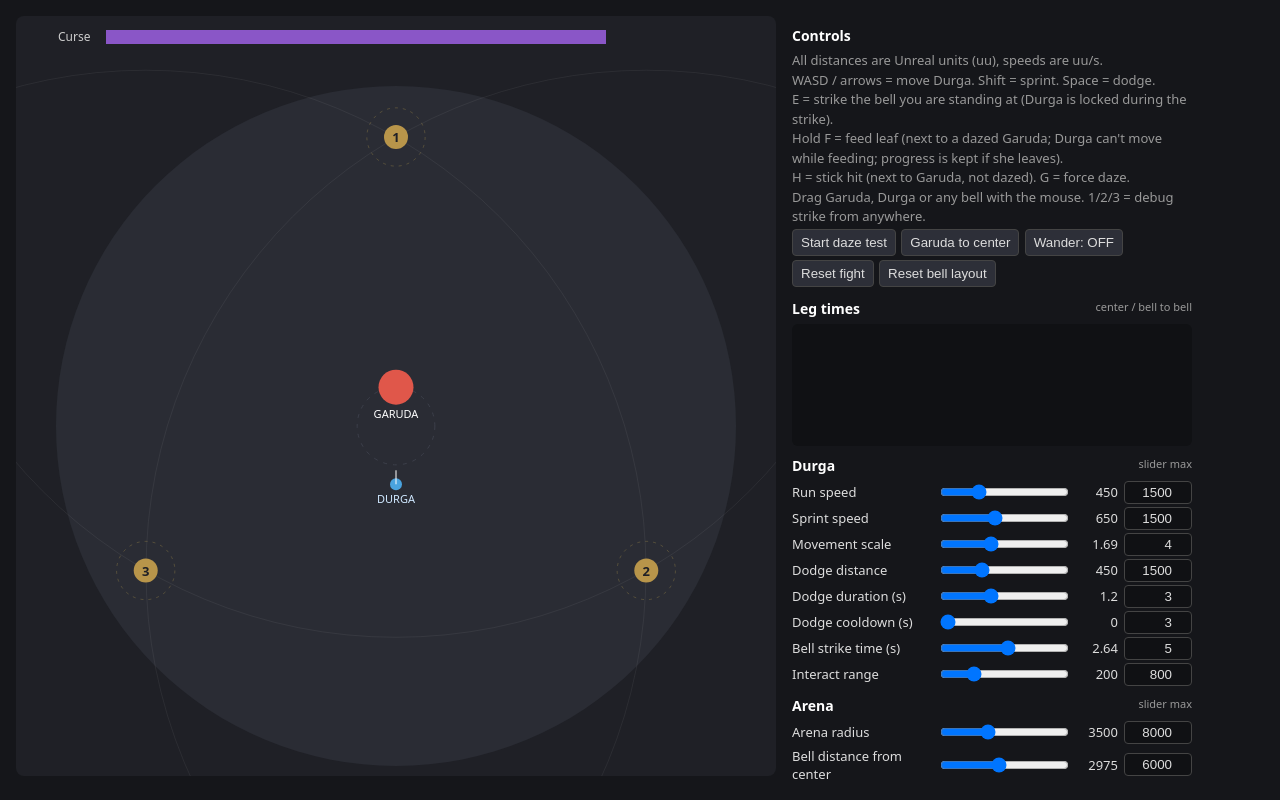
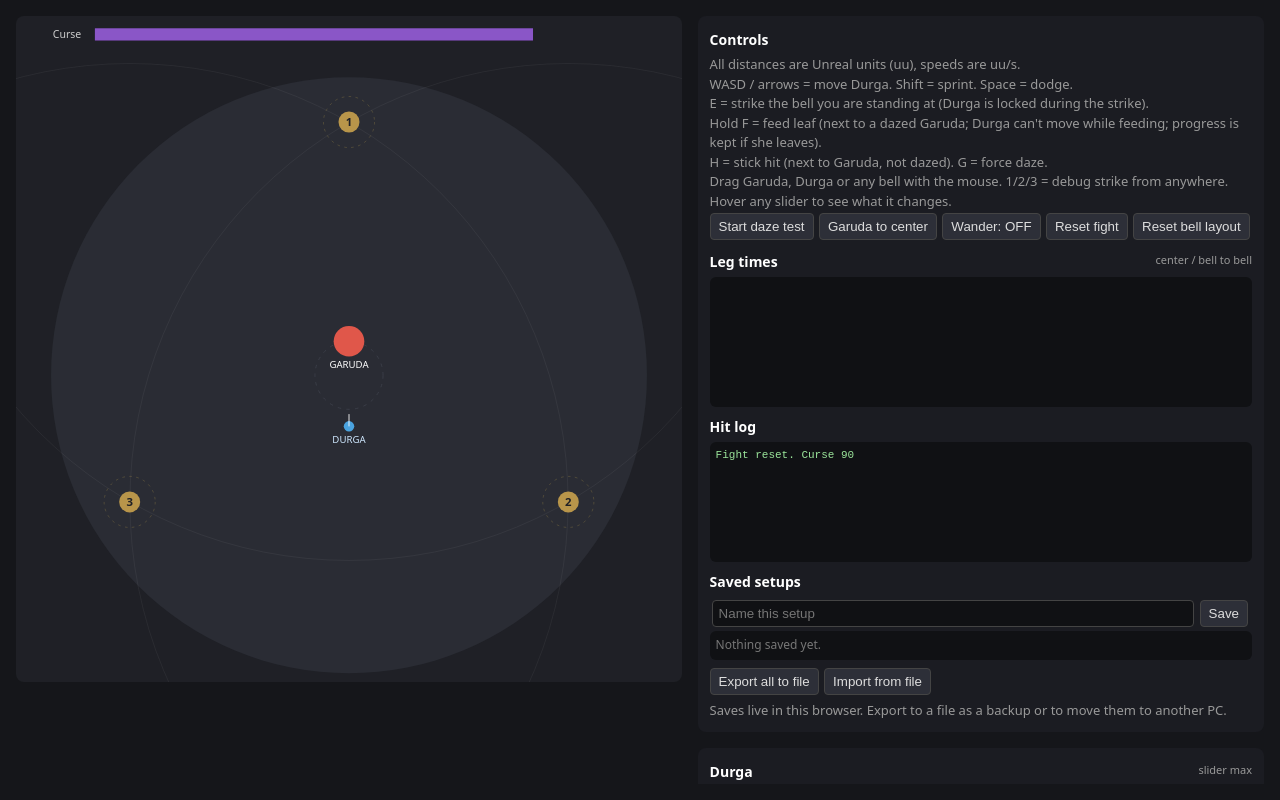
Before and after one commit to pranjall-cmyk/prototype, a plain HTML site: page garuda/index.html in a window 1280 px wide. Drawn offline with Linux system fonts and the light colour scheme.

```diff
--- a/garuda/index.html
+++ b/garuda/index.html
@@ -4,27 +4,31 @@
 <meta charset="UTF-8">
 <title>Garuda Bells Prototype (Unreal units)</title>
 <style>
-  body { margin:0; background:#15161a; color:#ddd; font-family: system-ui, sans-serif; display:flex; gap:16px; padding:16px; }
-  canvas { background:#1f2026; border-radius:8px; flex-shrink:0; height:min(760px, calc(100vh - 32px)); aspect-ratio:1/1; width:auto; }
-  #side { width:400px; flex-shrink:0; font-size:13px; max-height:calc(100vh - 32px); overflow:auto; }
+  * { box-sizing:border-box; }
+  html, body { height:100%; }
+  body { margin:0; background:#15161a; color:#ddd; font-family: system-ui, sans-serif; display:flex; gap:16px; padding:16px; overflow:hidden; }
+  canvas { background:#1f2026; border-radius:8px; flex-shrink:0; height:min(calc(100vh - 32px), 52vw); aspect-ratio:1/1; width:auto; }
+  #side { flex:1; min-width:0; height:calc(100vh - 32px); overflow:auto; display:grid; grid-template-columns: repeat(auto-fill, minmax(350px, 1fr)); gap:16px; align-content:start; font-size:13px; }
+  .panel { background:#1b1c22; border-radius:8px; padding:4px 12px 12px; }
   h3 { margin:10px 0 6px; font-size:14px; color:#fff; }
-  .row { display:flex; align-items:center; gap:6px; margin:3px 0; }
+  .row { display:flex; align-items:center; gap:6px; margin:1px 0; padding:1px 2px; border-radius:4px; }
   .row label { width:150px; }
-  .row input[type=range] { flex:1; }
+  .row input[type=range] { flex:1; min-width:60px; }
   .row span { width:44px; text-align:right; font-variant-numeric: tabular-nums; }
-  .row input.num { width:58px; background:#101114; color:#ddd; border:1px solid #444; border-radius:4px; padding:3px 4px; text-align:right; }
+  .row input.num { width:68px; background:#101114; color:#ddd; border:1px solid #444; border-radius:4px; padding:3px 4px; text-align:right; }
   button { background:#2d2f38; color:#ddd; border:1px solid #444; border-radius:4px; padding:5px 8px; cursor:pointer; margin:2px 2px 2px 0; }
   button:hover { background:#3a3d48; }
   .log { overflow:auto; background:#101114; border-radius:6px; padding:6px; font-family: monospace; font-size:11px; line-height:1.4; }
-  #log { height:170px; } #legs { height:110px; }
+  #legs { height:130px; } #log { height:max(120px, calc(100vh - 760px)); }
   .dmg { color:#ff8a7a; } .time { color:#8fd3ff; } .ok { color:#9be59b; } .fail { color:#ffb84d; } .leg { color:#e6c3ff; }
   .help { color:#999; line-height:1.5; }
   .hint { float:right; font-weight:normal; color:#999; font-size:11px; }
 </style>
 </head>
 <body>
-<canvas id="c" width="760" height="760"></canvas>
+<canvas id="c"></canvas>
 <div id="side">
+ <div class="panel">
   <h3>Controls</h3>
   <div class="help">
     All distances are Unreal units (uu), speeds are uu/s.<br>
@@ -32,7 +36,8 @@
     E = strike the bell you are standing at (Durga is locked during the strike).<br>
     Hold F = feed leaf (next to a dazed Garuda; Durga can't move while feeding; progress is kept if she leaves).<br>
     H = stick hit (next to Garuda, not dazed). G = force daze.<br>
-    Drag Garuda, Durga or any bell with the mouse. 1/2/3 = debug strike from anywhere.
+    Drag Garuda, Durga or any bell with the mouse. 1/2/3 = debug strike from anywhere.<br>
+    Hover any slider to see what it changes.
   </div>
   <div>
     <button id="test">Start daze test</button>
@@ -41,32 +46,30 @@
     <button id="reset">Reset fight</button>
     <button id="layout">Reset bell layout</button>
   </div>
-
   <h3>Leg times <span class="hint">center / bell to bell</span></h3>
   <div id="legs" class="log"></div>
-
-  <div id="sliders"></div>
-
   <h3>Hit log</h3>
   <div id="log" class="log"></div>
-
   <h3>Saved setups</h3>
   <div class="row">
     <input id="saveName" type="text" placeholder="Name this setup" style="flex:1;background:#101114;color:#ddd;border:1px solid #444;border-radius:4px;padding:5px 6px;">
     <button id="saveBtn">Save</button>
   </div>
-  <div id="slots" class="log" style="height:auto;max-height:220px;font-family:system-ui;font-size:12px;"></div>
+  <div id="slots" class="log" style="height:auto;max-height:260px;font-family:system-ui;font-size:12px;"></div>
   <div style="margin-top:6px">
     <button id="exportBtn">Export all to file</button>
     <button id="importBtn">Import from file</button>
     <input id="importFile" type="file" accept=".json" style="display:none">
   </div>
   <div class="help" style="margin-top:4px">Saves live in this browser. Export to a file as a backup or to move them to another PC.</div>
+ </div>
+
+ <div class="panel" id="sliders1"></div>
 </div>
 
 <script>
 const cv = document.getElementById('c'), ctx = cv.getContext('2d');
-const W = cv.width, H = cv.height, CX = W/2, CY = H/2 + 30, ARENA_PX = 340;
+const W = 760, H = 760, CX = W/2, CY = H/2 + 30, ARENA_PX = 340;
 
 const GROUPS = [
  ['Durga', {
@@ -105,8 +108,9 @@ const GROUPS = [
  }],
 ];
 const P = {};
-const sl = document.getElementById('sliders');
+const sl1 = document.getElementById('sliders1');
 for (const [title, group] of GROUPS) {
+  const sl = sl1;
   const h = document.createElement('h3'); h.innerHTML = `${title} <span class="hint">slider max</span>`; sl.appendChild(h);
   for (const k in group) {
     const p = group[k]; P[k] = p;
@@ -391,6 +395,7 @@ function tick(){
 function circle(x,y,r){ ctx.beginPath(); ctx.arc(sx(x),sy(y),Math.max(1,r*S()),0,Math.PI*2); }
 
 function draw(now, feeding){
+  ctx.setTransform(cv.width/W, 0, 0, cv.height/H, 0, 0);
   ctx.clearRect(0,0,W,H);
   ctx.fillStyle='#2a2c34'; circle(0,0,v('arenaR')); ctx.fill();
   ctx.strokeStyle='#3c3f4a'; ctx.setLineDash([4,6]); circle(0,0,CENTER_ZONE); ctx.stroke(); ctx.setLineDash([]);
@@ -618,6 +623,12 @@ document.getElementById('importFile').onchange = e => {
   });
 };
 
+function fitCanvas(){
+  const r = cv.getBoundingClientRect(), dpr = window.devicePixelRatio || 1;
+  cv.width = Math.round(r.width*dpr); cv.height = Math.round(r.height*dpr);
+}
+window.addEventListener('resize', fitCanvas);
+fitCanvas();
 layoutBells();
 resetFight();
 renderSlots();
```
